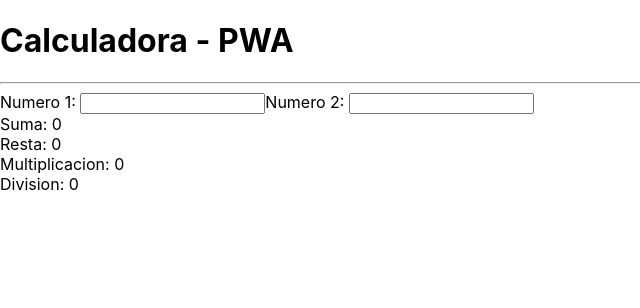
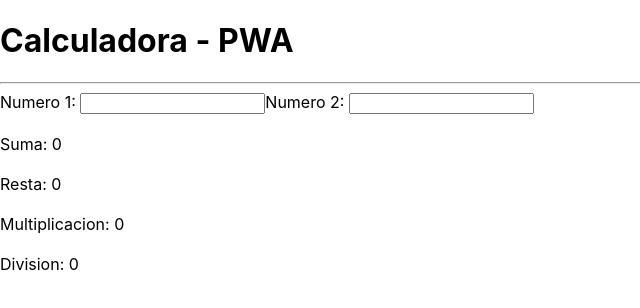
Before and after one commit to diegofdg/react_desde_cero, a React (Create React App) app in the folder 04-react-calculadora/: page / in a window 1280 px wide. Shown: the top 308 px of the page, without its empty margins (0-640 px from the left). Built offline with nearby package versions, Linux system fonts and the light colour scheme.

Commit message:
04-react-calculadora - componente resultado

```diff
--- a/04-react-calculadora/src/components/Calculadora.jsx
+++ b/04-react-calculadora/src/components/Calculadora.jsx
@@ -1,6 +1,7 @@
 import React from 'react'
 import { useState } from 'react'
 import NumberInput from './NumberInput'
+import Resultado from './Resultado'
 
 const Calculadora = () => {
     const [suma, setSuma] = useState(0)
@@ -9,18 +10,11 @@ const Calculadora = () => {
             <NumberInput name="Numero 1" />
             <NumberInput name="Numero 2" />
 
+            <Resultado operacion="Suma" calculo={suma}/>
+            <Resultado operacion="Resta" calculo={suma}/>
+            <Resultado operacion="Multiplicacion" calculo={suma}/>
+            <Resultado operacion="Division" calculo={suma}/>
             <br />
-
-            <span>Suma: {suma}</span>
-            <br />
-
-            <span>Resta: {suma}</span>
-            <br />
-
-            <span>Multiplicacion: {suma}</span>
-            <br />
-
-            <span>Division: {suma}</span>
         </div>
     )
 }
--- /dev/null
+++ b/04-react-calculadora/src/components/Resultado.jsx
@@ -0,0 +1,20 @@
+import React from 'react'
+import PropTypes from 'prop-types'
+
+const Resultado = ({ operacion, calculo }) => {
+    return (
+        <div>
+            <br />
+            <span>
+                {operacion}: {calculo}
+            </span>
+        </div>
+  )
+}
+
+Resultado.propTypes = {
+    operacion: PropTypes.string,
+    calculo: PropTypes.number
+}
+
+export default Resultado
```
